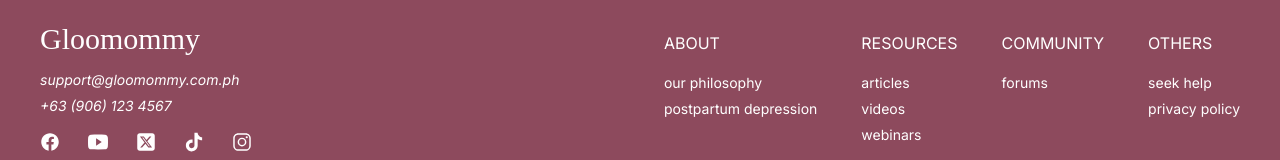
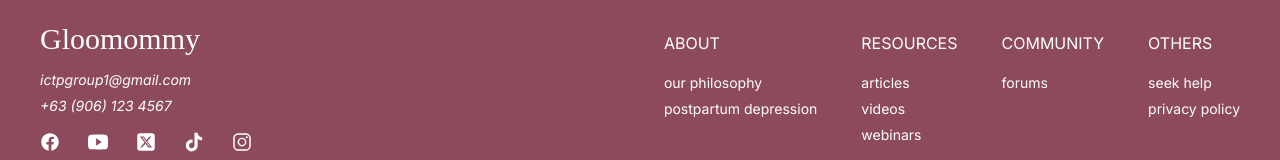
Before and after one commit to daviidii/Gloomommy, a React (Vite) app: page / in a window 1280 px wide. Shown: the part 3733-3893 px from the top of the page. Built offline with nearby package versions, Linux system fonts and the light colour scheme; no server answers; the database is empty; a web font is replaced by a local one.

Commit message:
Update: changed footer email

```diff
--- a/src/components/footer/Footer.tsx
+++ b/src/components/footer/Footer.tsx
@@ -30,7 +30,7 @@ const Footer = () => {
           <h2 className="text-3xl leading-none">Gloomommy</h2>
           <address className="flex flex-col gap-1.5">
             <Link to="mailto:support@gloomommy.com.ph">
-              support@gloomommy.com.ph
+              ictpgroup1@gmail.com
             </Link>
             <Link to="tel:+639061234567">+63 (906) 123 4567</Link>
           </address>
```
